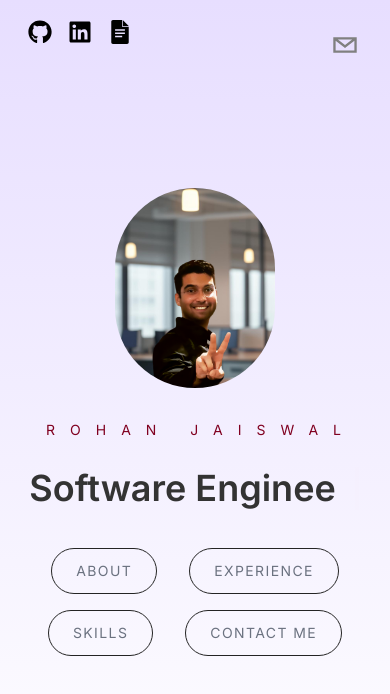
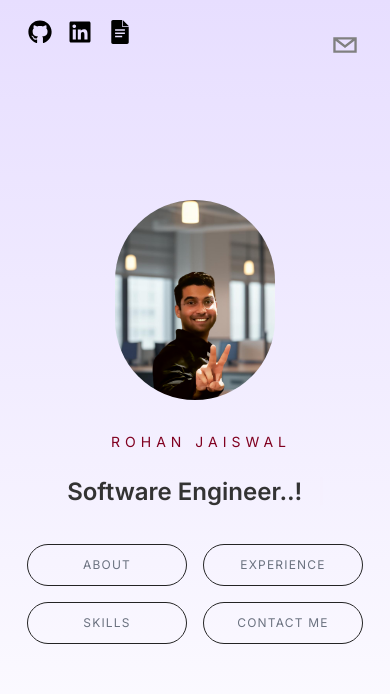
Before and after one commit to rohanjaiswal372/nestJs-portfolio, a Next.js app: page / in a window 390 px wide. Shown: the top 694 px of the page. Built offline with nearby package versions, Linux system fonts and the light colour scheme.

Commit message:
responsive changes

```diff
--- a/src/app/components/About.tsx
+++ b/src/app/components/About.tsx
@@ -11,9 +11,11 @@ function About() {
         duration: 1.5
       }}
       whileInView={{ opacity: 1 }}
-      className='flex flex-col relative h-screen text-center md:text-left md:flex-row  max-w-7xl px-10 justify-evenly mx-auto items-center'
+      className='flex flex-col relative h-screen text-center md:text-left md:flex-row  max-w-7xl px-10 md:justify-evenly mx-auto items-center'
     >
-      <h3 className='absolute top-24 uppercase tracking-[20px] text-gray-500 text-2xl'>About</h3>
+      <h3 className="absolute top-16 sm:top-20 md:top-24 uppercase tracking-[10px] sm:tracking-[15px] md:tracking-[20px] text-gray-500 text-xl sm:text-2xl md:text-3xl">
+        About
+      </h3>
 
       <motion.img
         initial={{
@@ -25,18 +27,22 @@ function About() {
         }}
         whileInView={{ opacity: 1, x: 0 }}
         viewport={{ once: true }}
-        className='-mb-20 md:mb-0 flex-shrink-0 w-56 h-56 rounded-full object-cover md:rounded-lg md:w-64 md:h-95 xl:w-[500px] xl:h-[600px]'
-        src='/aboutMe.png'
+        className="mt-28 md:mt-0 flex-shrink-0 w-36 h-36 sm:w-40 sm:h-40 md:w-[350px] md:h-[500px] xl:w-[500px] xl:h-[600px] rounded-full object-cover md:rounded-lg"
+        src="/aboutMe.png"
       />
 
-      <div className=' px-0 md:px-10'>
-        <h4 className=' text-xl font-semibold'>Here is a <span className='underline decoration-[#F7AB0A]'>little</span> background</h4>
-        <p className='text-lg leading-[2] tracking-wide'>
+
+      <div className='px-0 md:px-10 mt-4 md:mt-0'>
+        <h4 className='text-xs sm:text-sm md:text-xl font-semibold'>
+          Here is a <span className='underline decoration-[#F7AB0A]'>little</span> background
+        </h4>
+        <p className='text-xs sm:text-sm md:text-lg leading-[1.4] sm:leading-[1.8] md:leading-[2] tracking-wide'>
           With a passion for crafting transformative digital experiences, I am a full-stack web developer dedicated to delivering innovative, user-centric solutions. My expertise spans React, Next.js, Jenkins, OpenShift, Angular, and PostgreSQL, enabling me to build scalable, high-performance applications that offer seamless and intuitive user interactions.<br />
           In the front-end, I leverage React and Next.js to create dynamic, lightning-fast interfaces, while PostgreSQL ensures robust data management. My proficiency in Jenkins and OpenShift accelerates CI/CD processes, ensuring reliable deployments, and Angular adds versatility to tackle any project challenge.<br />
           A relentless learner, I stay ahead of the curve by integrating modern technologies like TypeScript, Docker, and GraphQL into my workflow. With a focus on both technical excellence and a user-first mindset, I strive to create applications that not only exceed expectations but inspire lasting, positive change.
         </p>
       </div>
+
     </motion.div>
   )
 }
--- a/src/app/components/Hero.tsx
+++ b/src/app/components/Hero.tsx
@@ -7,7 +7,7 @@ import Link from 'next/link'
 function Hero() {
   const [text, count] = useTypewriter({
     words: [
-      "Software Engineer",
+      "Software Engineer..!",
       "Skilled in crafting elegant, responsive websites.",
       "Proficient in optimizing efficient, scalable code.",
       "Innovative with meticulous attention to design.",
@@ -26,26 +26,41 @@ function Hero() {
         alt="Profile Image"
       />
       <div className='z-20'>
-        <h2 className='text-sm uppercase text-[#800020] pb-2 pl-3 tracking-[15px]'>ROHAN JAISWAL</h2>
+        <h2 className="text-sm sm:text-base md:text-lg lg:text-xl uppercase text-[#800020] pb-2 pl-3 tracking-[5px] sm:tracking-[10px] md:tracking-[12px] lg:tracking-[15px]">
+          ROHAN JAISWAL
+        </h2>
         {/* <h2 className='text-sm uppercase text-[#800020] pb-2 tracking-[15px]'>Software Engineer</h2> */}
-        <h1 className='text-4xl sm:text-5xl lg:text-6xl font-semibold scroll-px-10 pt-5 pb-5'>
-          <span className='mr-3 text-[#333333]'>{text}</span>
-          <Cursor cursorColor='#f7ABABAB' />
+        <h1 className="text-2xl sm:text-xl md:text-5xl lg:text-6xl xl:text-7xl font-semibold scroll-px-10 pt-4 pb-4">
+          <span className="mr-3 text-[#333333]">{text}</span>
+          <Cursor cursorColor="#f7ABABAB" />
         </h1>
-        <div className='pt-5 flex flex-wrap justify-center gap-4'>
-          <Link href="#about">
-            <button className='heroButton px-6 py-3 text-sm sm:text-base'>About</button>
+
+        <div className="pt-5 flex flex-wrap justify-center gap-4">
+          <Link href="#about" className='w-40 md:w-56 lg:w-70'>
+            <button className="heroButton w-full px-6 py-3 ml-0 text-xs sm:text-sm md:text-base lg:text-lg">
+              About
+            </button>
           </Link>
-          <Link href="#experience">
-            <button className='heroButton px-6 py-3 text-sm sm:text-base'>Experience</button>
+          <Link href="#experience" className='w-40 md:w-56 lg:w-70'>
+            <button className="heroButton w-full px-6 py-3 ml-0 text-xs sm:text-sm md:text-base lg:text-lg">
+              Experience
+            </button>
           </Link>
-          <Link href="#skills">
-            <button className='heroButton px-6 py-3 text-sm sm:text-base'>Skills</button>
+          <Link href="#experience" className='w-40 md:w-56 lg:w-70'>
+            <button className="heroButton w-full px-6 py-3 ml-0 text-xs sm:text-sm md:text-base lg:text-lg">
+              Skills
+            </button>
           </Link>
-          <Link href="#contact">
-            <button className='heroButton px-6 py-3 text-sm sm:text-base'>Contact Me</button>
+          <Link href="#experience" className='w-40 md:w-56 lg:w-70'>
+            <button className="heroButton w-full px-6 py-3 ml-0 text-xs sm:text-sm md:text-base lg:text-lg">
+              Contact Me
+            </button>
+
           </Link>
         </div>
+
+
+
       </div>
     </div>
   )
--- a/src/app/components/Skills.tsx
+++ b/src/app/components/Skills.tsx
@@ -30,12 +30,12 @@ function Skills() {
       whileInView={{ opacity: 1 }}
       className="h-screen flex relative flex-col text-center md:text-left xl:flex-row max-w-[2000px] xl:px-10 min-h-screen justify-center xl:space-y-0 mx-auto items-center">
 
-      <h3 className="absolute top-24 uppercase tracking-[20px] text-gray-500 text-2xl">
-        Technologies I Use
+      <h3 className="absolute top-20 sm:top-20 md:top-24 uppercase tracking-[10px] sm:tracking-[15px] md:tracking-[20px] text-gray-500 text-xl sm:text-2xl md:text-3xl">
+        Technologies <span className="text-red-500">I</span> Use
       </h3>
 
       <div className="absolute top-36 carousel-wrapper flex w-[100%] sm:w-[100%] md:w-[100%] text-center pt-4 mx-auto ">
-        <div className="w-[80%] sm:w-[90%] md:w-[70%] overflow-hidden bg-[#fcf6f4] mx-auto rounded-[15px]">
+        <div className="w-[80%] sm:w-[90%] md:w-[70%] overflow-hidden mx-auto rounded-[15px]">
           <div className="carousel-block ">
             <div className="carousel-inner carousel-left flex">
               <span className="flex">
@@ -150,10 +150,11 @@ function Skills() {
 
         </div>
       </div>
-      <div className=' w-[60%] text-center pt-64'>
-        <h3 className="uppercase tracking-[3px] text-gray-500 text-sm">
+      <div className='w-[90%] md:w-[75%] text-center pt-[100%] md:pt-64'>
+        <h3 className="uppercase tracking-[3px] text-gray-500 text-sm sm:text-base md:text-lg lg:text-xl">
           I specialize in a diverse range of modern technologies that empower me to build scalable, efficient, and dynamic web applications. From front-end frameworks to back-end development and everything in between.
         </h3>
+
 
       </div>
 
--- a/src/app/globals.css
+++ b/src/app/globals.css
@@ -11,7 +11,7 @@
   .contactInput {
     @apply outline-none bg-slate-400/10 rounded-sm border-b px-6 py-4 border-[#242424]
     text-gray-500 placeholder-gray-500 transition-all focus:border-[#F7AB0A]/40
-    focus:text-[#F7AB0A]/40 hover:border-[#F7AB0A]/40
+    focus:text-black hover:border-[#F7AB0A]/40
   }
 }
 
@@ -67,6 +67,25 @@
   animation: carouselRight 35s linear infinite;
 }
 
+@media (max-width: 640px) {
+  .carousel-wrapper .carousel-block {
+    height: 100px;
+  }
+
+  .carousel-item {
+    width: 60px;
+  }
+
+  .carousel-left {
+    animation: carouselLeft 15s linear infinite;
+  }
+  .carousel-right {
+    animation: carouselRight 15s linear infinite;
+  }
+
+}
+
+
 @keyframes carouselLeft {
   0% {
     transform: translateX(0);
--- a/src/app/page.tsx
+++ b/src/app/page.tsx
@@ -21,11 +21,11 @@ export default function Home() {
         <About />
       </section>
       {/* Experience */}
-      <section id="experience" className='snap-center bg-gradient-to-r from-[#e7deff] to-[#ff7f7f]'>
+      <section id="experience" className='snap-center bg-gradient-to-b from-[#defbff] to-white'>
         <WorkExperience />
       </section>
       {/* Skills */}
-      <section id="skills" className='snap-start '>
+      <section id="skills" className='snap-start bg-gradient-to-b from-[#faffde] to-white'>
         <Skills />
       </section>
       {/* Projects */}
@@ -33,7 +33,7 @@ export default function Home() {
         <Projects />
       </section> */}
       {/* Contact Me */}
-      <section id="contact" className='snap-start'>
+      <section id="contact" className='snap-start bg-gradient-to-b from-[#fffbde] to-white'>
         <ContactMe />
       </section>
     </div>
```
Also changed, not shown: src/app/components/ContactMe.tsx (+12 -10 lines), src/app/components/ExperienceCard.tsx (+19 -13 lines), src/app/components/WorkExperience.tsx (+33 -33 lines).
